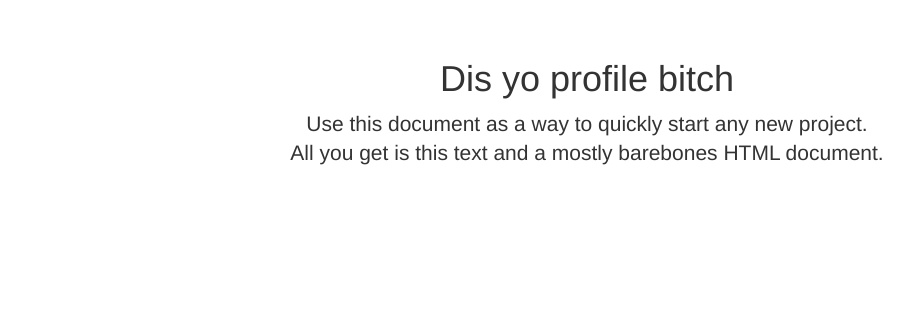
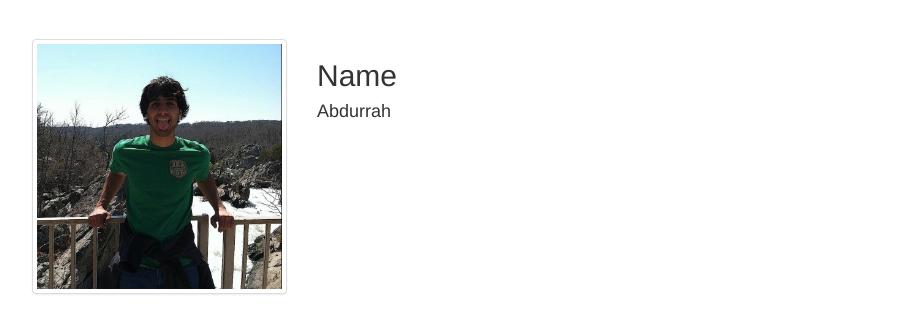
Before and after one commit to jrouly/stepup, a Django app: page /person/1 in a window 1280 px wide. Shown: the part 51-385 px from the top of the page, without its empty margins (53-966 px from the left). Run offline with Django 3.2, Linux system fonts and the light colour scheme; parts of the project's set-up code (start-up, migrations or seed data) failed here and were passed over.

Commit message:
Added person thing:

```diff
--- a/hackathon/settings/templates/person.html
+++ b/hackathon/settings/templates/person.html
@@ -5,10 +5,24 @@
 <div class="container">
 
 <div class="starter-template">
-  <h1>Dis yo profile bitch</h1>
-  <p class="lead">Use this document as a way to quickly start any new
-  project.<br> All you get is this text and a mostly barebones HTML
-  document.</p>
+
+
+
+<div class="row">
+  <div class="col-md-3">
+    <a href="#" class="thumbnail">
+      <img src="/static/img/avatar.png" alt="profile photo">
+    </a>
+  </div>
+  <div class="text-left col-sm-3 col-md-5">
+    <h2>Name</h2>
+    <h4>Abdurrah</h4>
+  </div>
+</div>
+
+
+
+
 </div>
 
 
```
Also changed, not shown: hackathon/static/img/avatar.png (added).
